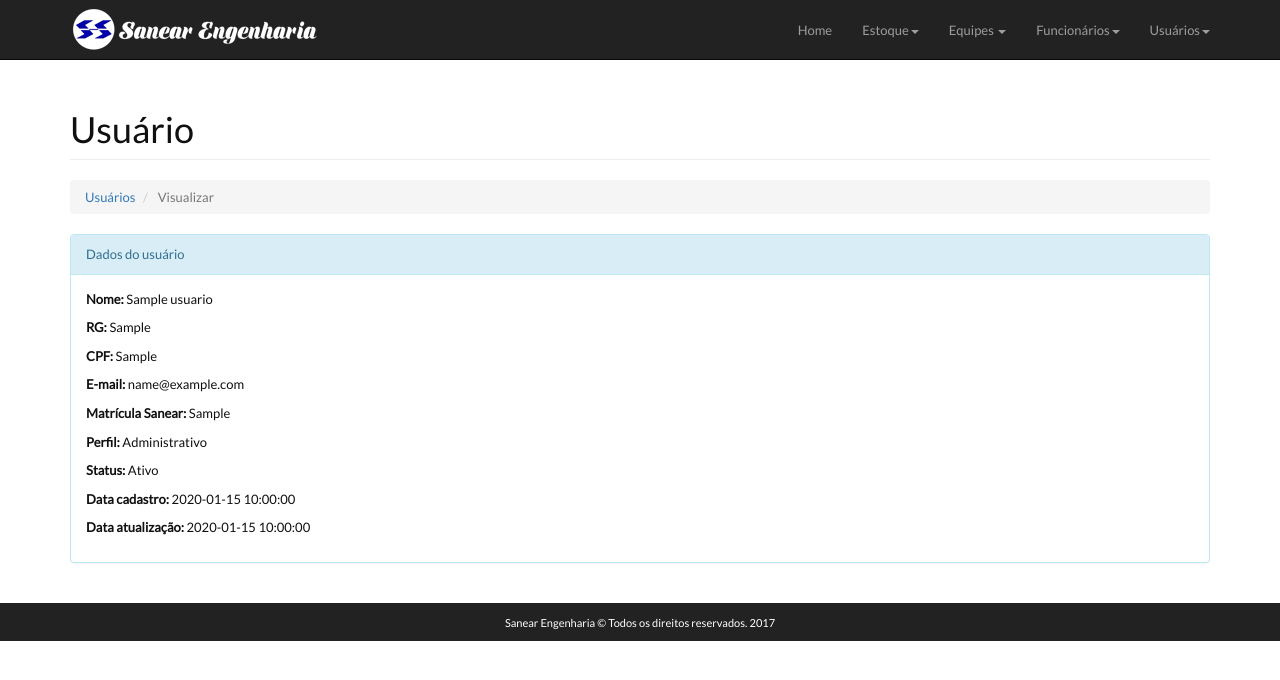
After one commit to gabriel1990cp/sanear-almoxarifado, a CodeIgniter app: page /database/index.php/usuario/view/1 in a window 1280 px wide. The commit adds this page. Shown: the top 680 px of the page. Run offline with CodeIgniter, Linux system fonts and the light colour scheme; data comes from the database, SQL or seed files in the repository; tables that the repository leaves empty hold one stand-in row (values such as "Sample post").

Commit message:
View Usuários

```diff
--- a/application/config/routes.php
+++ b/application/config/routes.php
@@ -60,6 +60,7 @@ $route['cadastrar-usuario']			          = 'usuario/create_user';
 $route['consultar-usuario']			          = 'usuario/search/';
 $route['deletar-usuario/(:any)']	          = 'usuario/delete/$1';
 $route['editar-usuario/(:any)']	              = 'usuario/edit/$1';
+$route['visualizar-usuario/(:any)']	          = 'usuario/view/$1';
 
 #FUNCIONARIOS
 $route['funcionarios']	         	   	      = 'funcionario/index';
--- a/application/controllers/Usuario.php
+++ b/application/controllers/Usuario.php
@@ -194,6 +194,25 @@ class Usuario extends CI_Controller
         $this->load->view('include/footer.php');
     }
 
+    public function view($id)
+    {
+        if (empty($id)):
+            redirect(base_url('usuarios'));
+        endif;
+
+        #LISTA USUARIO PARA EDITAR
+        $data['usuario'] = $this->user_model->list_users((int)$id);
+
+        if (empty($data['usuario'])):
+            redirect(base_url('usuarios'));
+        endif;
+
+        $this->load->view('include/head.php');
+        $this->load->view('include/nav.php');
+        $this->load->view('usuario/visualizar', $data);
+        $this->load->view('include/footer.php');
+    }
+
     public function insert_edit()
     {
         if ($_POST):
--- a/application/views/usuario/home.php
+++ b/application/views/usuario/home.php
@@ -64,7 +64,7 @@
                             ?>
                             <tr>
                                 <td scope="row"><?= $usuario['id_usuario']; ?></td>
-                                <td><?= $usuario['nome_usuario']; ?></td>
+                                <td><a href="<?= base_url('visualizar-usuario/' . $usuario['id_usuario']) ?>"><?= $usuario['nome_usuario']; ?></a></td>
                                 <td><?= $usuario['rg_usuario']; ?></td>
                                 <td><?= $usuario['cpf_usuario']; ?></td>
                                 <td><?= $usuario['email_usuario']; ?></td>
--- /dev/null
+++ b/application/views/usuario/visualizar.php
@@ -0,0 +1,42 @@
+<div class="container">
+    <div class="row">
+        <div class="col-md-12">
+            <h1 class="page-header">
+                Usuário
+            </h1>
+            <ol class="breadcrumb">
+                <li>
+                    <i class="fa fa-dashboard"></i> <a href="<?= base_url('usuario') ?>">Usuários</a>
+                </li>
+                <li class="active">
+                    <i class="fa fa-table"></i> Visualizar
+                </li>
+            </ol>
+        </div>
+    </div>
+    <?php $this->load->view('include/alert.php'); ?>
+    <div class="col-md-12">
+        <div class="row">
+            <div class="panel panel-info">
+                <div class="panel-heading">Dados do usuário</div>
+                <div class="panel-body">
+                    <p><strong>Nome: </strong><?= $usuario[0]['nome_usuario'] ?></p>
+                    <p><strong>RG: </strong><?= $usuario[0]['rg_usuario'] ?></p>
+                    <p><strong>CPF: </strong><?= $usuario[0]['cpf_usuario'] ?></p>
+                    <p><strong>E-mail: </strong><?= $usuario[0]['email_usuario'] ?></p>
+                    <p><strong>Matrícula Sanear: </strong><?= $usuario[0]['matricula_usuario'] ?></p>
+                    <p><strong>Perfil: </strong><?= $usuario[0]['nome_perfil'] ?></p>
+                    <p><strong>Status: </strong><?= ucfirst($usuario[0]['status_usuario']) ?></p>
+                    <p><strong>Data cadastro: </strong><?= $usuario[0]['data_cad_usuario'] ?></p>
+                    <p><strong>Data atualização: </strong><?= $usuario[0]['data_atualizacao_usuario'] ?></p>
+                </div>
+            </div>
+        </div>
+    </div>
+</div>
+
+<!-- SCRIPT -->
+<script src="<?= base_url('assets/js/jquery.validate.js') ?>"></script>
+<script src="<?= base_url('assets/js/jquery.maskedinput.js') ?>"></script>
+<script src="<?= base_url('assets/js/front/funcionario.js') ?>"></script>
+<!-- SCRIPT -->
--- a/assets/css/style.css
+++ b/assets/css/style.css
@@ -3,6 +3,7 @@ body {
     font-family: 'Lato', sans-serif;
     font-size: 13px;
     padding-top: 70px;
+    color: #101010;
 }
 
 .footer {
@@ -64,6 +65,10 @@ body {
     color: white !important;
 }
 
+.table-responsive a{
+
+}
+
 
 @media (min-width: 768px){
     .navbar-nav>li>a {
```
Also changed, not shown: application/views/funcionario/visualizar.php (+10 -14 lines).
